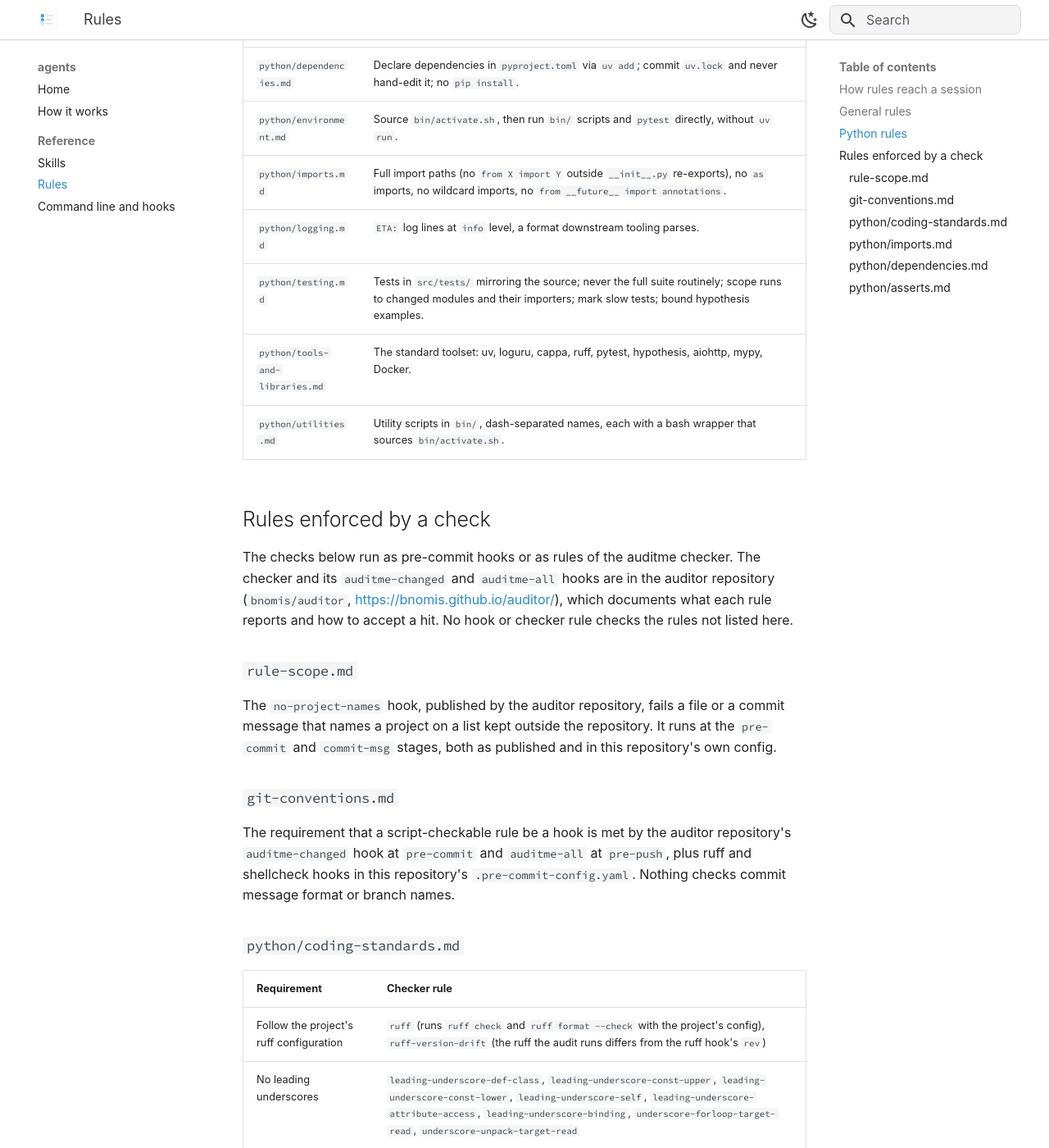
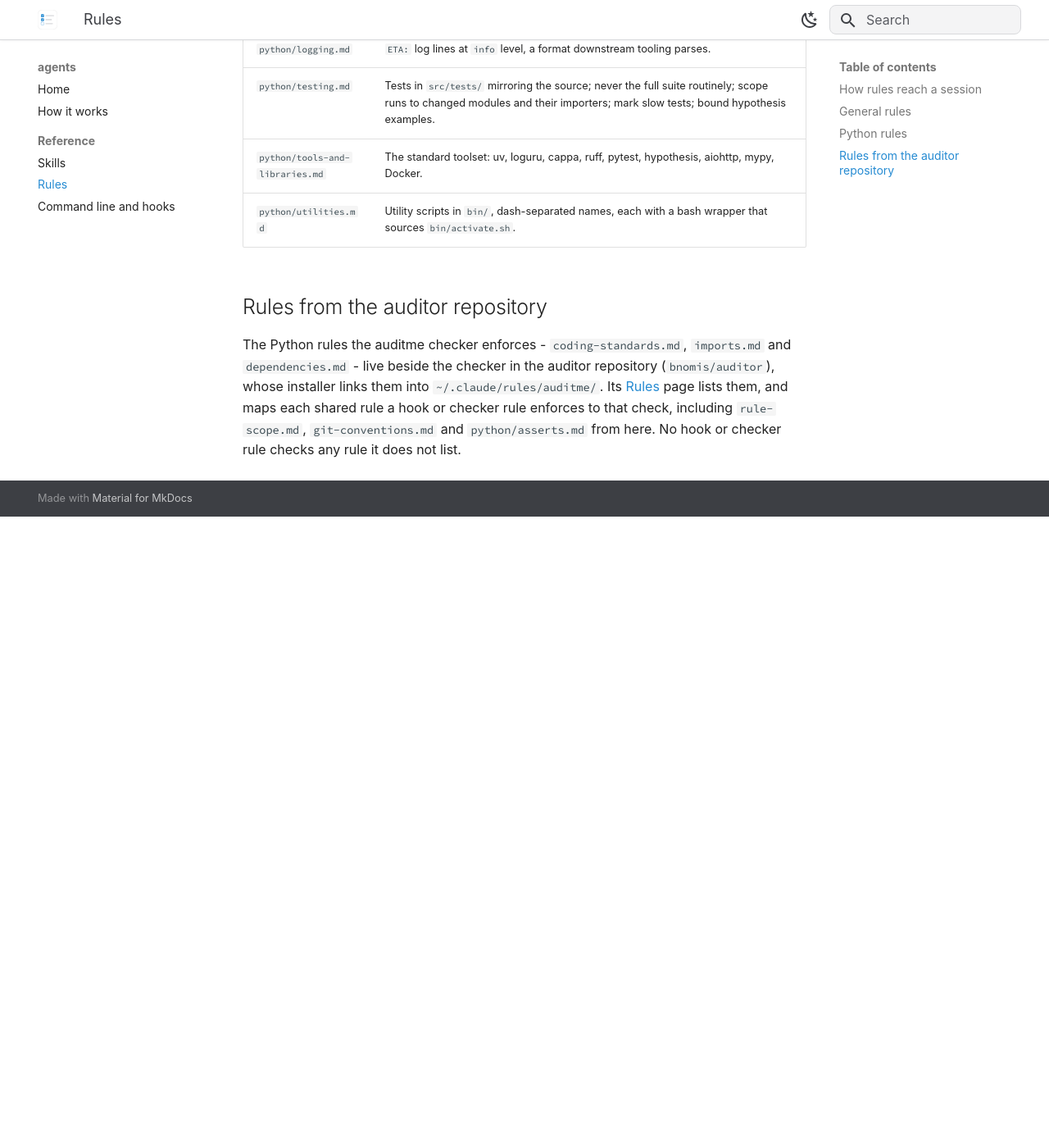
Before and after one commit to bnomis/agents, an MkDocs documentation site: the page built from docs/reference/rules.md, in a window 1280 px wide and 1400 px high, scrolled down 2493 px. Shown: the whole window at 82% size. Built offline with MkDocs 1.6.1 and Material for MkDocs 9.7.7, drawn with Linux system fonts in a browser that asks for light colours; some web fonts are replaced; after the commit the page ends 3123 px from its top, so only the background shows below that; some of the changed text lies outside the part shown.

Commit message:
refactor: move the checker's rules to auditor
coding-standards.md, imports.md and dependencies.md are the rules the
auditme checker enforces, so they now live beside it in the auditor
repository, installed at ~/.claude/rules/auditme/. The links to them
point there, and the map from rules to checks moves to auditor's
Rules page.

Co-Authored-By: Claude Opus 5.5 <noreply@anthropic.com>
Claude-Session: https://claude.ai/code/session_01XwU1yjBdmRsrrm6pjRKN1t

```diff
--- a/docs/reference/rules.md
+++ b/docs/reference/rules.md
@@ -65,68 +65,19 @@ Every file here is path-scoped (see above).
 |---|---|
 | `python/argparse.md` | argparse only in unconverted code and standard-library-only scripts (every new CLI uses cappa), with a trailing comma in its calls so arguments format one per line. |
 | `python/asserts.md` | No `assert` in product code; raise an exception. Tests may assert. |
-| `python/coding-standards.md` | Python 3.14; ruff as configured; full type annotations with built-in generics and `\|` unions; no leading underscores; f-strings; alphabetical ordering of enum-like collections; nothing defined in `__init__.py`; `loguru` for logging. |
-| `python/dependencies.md` | Declare dependencies in `pyproject.toml` via `uv add`; commit `uv.lock` and never hand-edit it; no `pip install`. |
 | `python/environment.md` | Source `bin/activate.sh`, then run `bin/` scripts and `pytest` directly, without `uv run`. |
-| `python/imports.md` | Full import paths (no `from X import Y` outside `__init__.py` re-exports), no `as` imports, no wildcard imports, no `from __future__ import annotations`. |
 | `python/logging.md` | `ETA: ` log lines at `info` level, a format downstream tooling parses. |
 | `python/testing.md` | Tests in `src/tests/` mirroring the source; never the full suite routinely; scope runs to changed modules and their importers; mark slow tests; bound hypothesis examples. |
 | `python/tools-and-libraries.md` | The standard toolset: uv, loguru, cappa, ruff, pytest, hypothesis, aiohttp, mypy, Docker. |
 | `python/utilities.md` | Utility scripts in `bin/`, dash-separated names, each with a bash wrapper that sources `bin/activate.sh`. |
 
-## Rules enforced by a check
+## Rules from the auditor repository
 
-The checks below run as pre-commit hooks or as rules of the auditme checker.
-The checker and its `auditme-changed` and `auditme-all` hooks are in the
-auditor repository (`bnomis/auditor`, <https://bnomis.github.io/auditor/>),
-which documents what each rule reports and how to accept a hit. No hook or
-checker rule checks the rules not listed here.
-
-### `rule-scope.md`
-
-The `no-project-names` hook, published by the auditor repository, fails a
-file or a commit message that names a project on a list kept outside the
-repository. It runs at the `pre-commit` and `commit-msg` stages, both as
-published and in this repository's own config.
-
-### `git-conventions.md`
-
-The requirement that a script-checkable rule be a hook is met by the auditor
-repository's `auditme-changed` hook at `pre-commit` and `auditme-all` at
-`pre-push`, plus
-ruff and shellcheck hooks in this repository's `.pre-commit-config.yaml`.
-Nothing checks commit message format or branch names.
-
-### `python/coding-standards.md`
-
-| Requirement | Checker rule |
-|---|---|
-| Follow the project's ruff configuration | `ruff` (runs `ruff check` and `ruff format --check` with the project's config), `ruff-version-drift` (the ruff the audit runs differs from the ruff hook's `rev`) |
-| No leading underscores | `leading-underscore-def-class`, `leading-underscore-const-upper`, `leading-underscore-const-lower`, `leading-underscore-self`, `leading-underscore-attribute-access`, `leading-underscore-binding`, `underscore-forloop-target-read`, `underscore-unpack-target-read` |
-| f-strings | `legacy-formatting-percent`, `legacy-formatting-format` |
-| Built-in generics and `\|` unions | `legacy-typing`, `typing-deprecated-alias`, `bare-parametric-annotation`, `bare-nonbuiltin-generic-annotation` |
-| No `from __future__ import annotations` | `future-annotations` |
-| `loguru`, not stdlib `logging` | `stdlib-logging` |
-| Nothing defined in `__init__.py` | `def-class-in-init` |
-| Alphabetical ordering | `non-alphabetical-literal`, `non-alphabetical-dict-keys` |
-
-### `python/imports.md`
-
-| Requirement | Checker rule |
-|---|---|
-| Full import paths | `from-import`, `relative-import-nonpackage` |
-| No wildcard imports | `wildcard-imports` |
-| No `as` imports | `aliased-imports`; also `as-import`, which fires only when the project's `AGENTS.md` declares the ban |
-| No `from __future__ import annotations` | `future-annotations` |
-
-### `python/dependencies.md`
-
-`lockfile-drift` runs `uv lock --check` when the project has both
-`pyproject.toml` and `uv.lock`, and reports a lockfile that no longer matches
-`pyproject.toml`.
-
-### `python/asserts.md`
-
-No checker rule. Ruff reports `assert` as `S101` in a project whose ruff
-config selects the `S` (bandit) rules, and the checker's `ruff` rule passes
-that hit through.
+The Python rules the auditme checker enforces - `coding-standards.md`,
+`imports.md` and `dependencies.md` - live beside the checker in the auditor
+repository (`bnomis/auditor`), whose installer links them into
+`~/.claude/rules/auditme/`. Its
+[Rules](https://bnomis.github.io/auditor/reference/rules/) page lists them,
+and maps each shared rule a hook or checker rule enforces to that check,
+including `rule-scope.md`, `git-conventions.md` and `python/asserts.md` from
+here. No hook or checker rule checks any rule it does not list.
```
Also changed, not shown: claude/rules/python/argparse.md (+2 -1 lines), claude/rules/python/coding-standards.md (deleted, +0 -170 lines), claude/rules/python/dependencies.md (deleted, +0 -41 lines), claude/rules/python/imports.md (deleted, +0 -68 lines), claude/rules/python/logging.md (+2 -1 lines), claude/rules/versions.md (+2 -1 lines).
